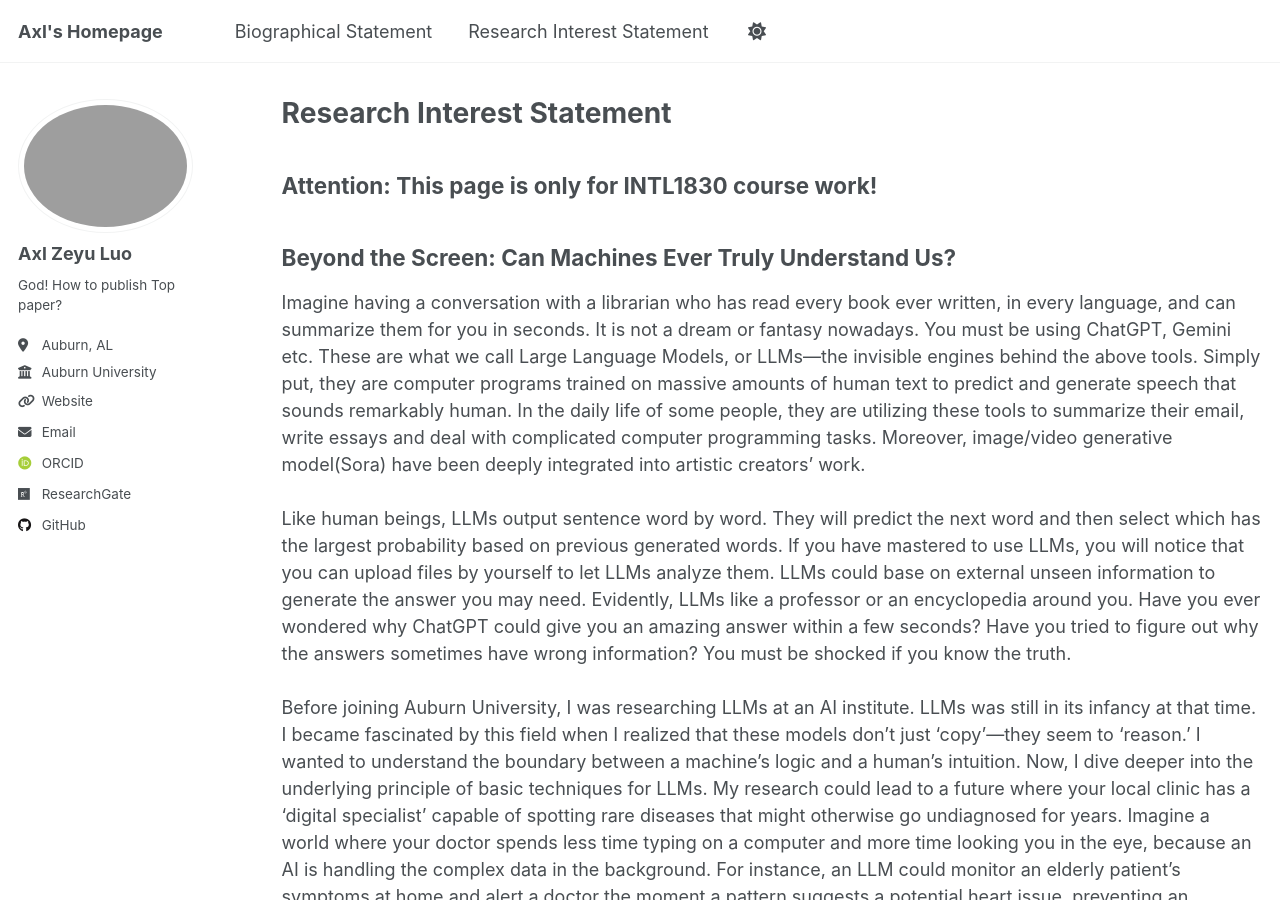
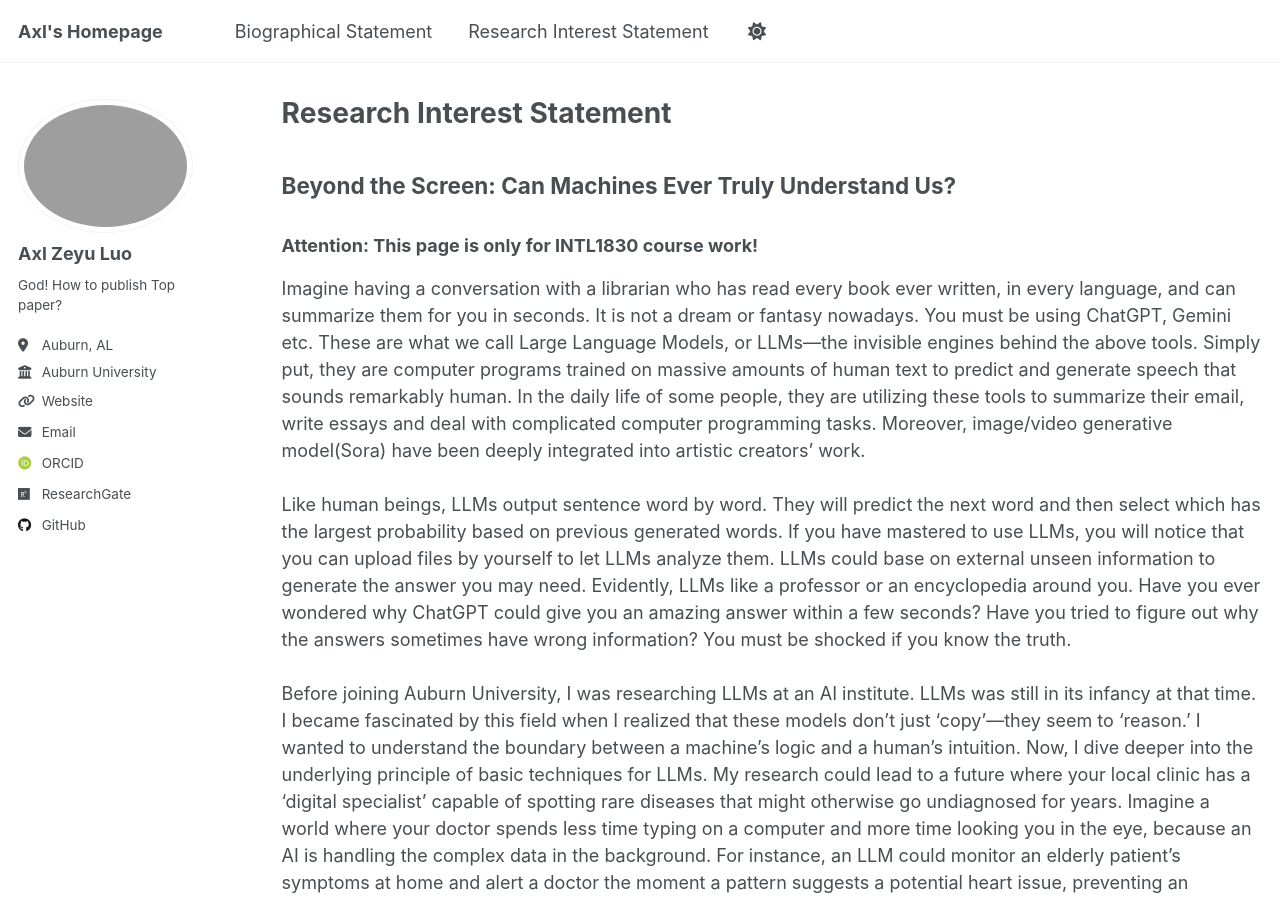
Before and after one commit to HyperPolyX/hyperpolyx.github.io, a Jekyll site: the page built from _pages/intl1830RIS.md, in a window 1280 px wide and 900 px high. Built offline with Jekyll 4.4.1, drawn with Linux system fonts in a browser that asks for light colours; some web fonts are replaced; a script that is not in the unit is left out.

```diff
--- a/_pages/intl1830RIS.md
+++ b/_pages/intl1830RIS.md
@@ -5,9 +5,8 @@ permalink: /intl1830RIS/
 author_profile: true
 ---
 
-## Attention: This page is only for INTL1830 course work!
-
 ## Beyond the Screen: Can Machines Ever Truly Understand Us?
+### Attention: This page is only for INTL1830 course work!
 
 Imagine having a conversation with a librarian who has read every book ever written, in
 every language, and can summarize them for you in seconds. It is not a dream or
```
